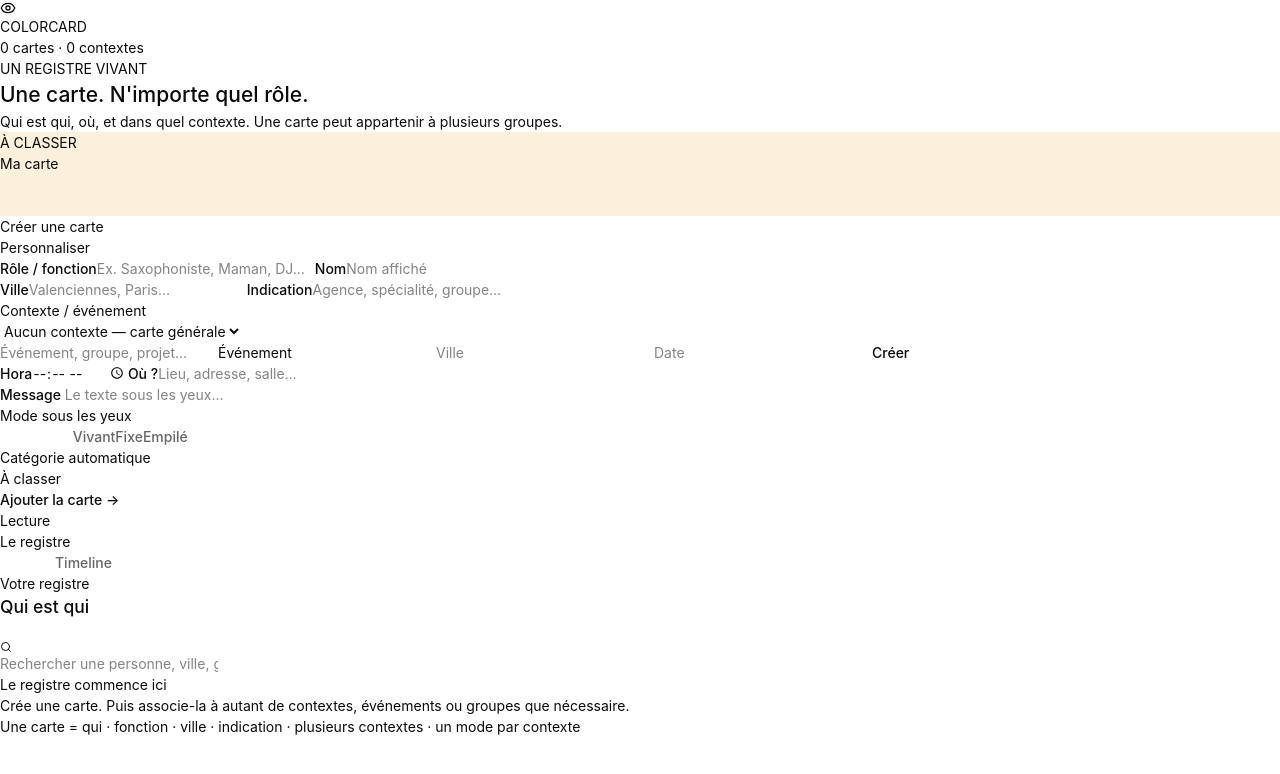
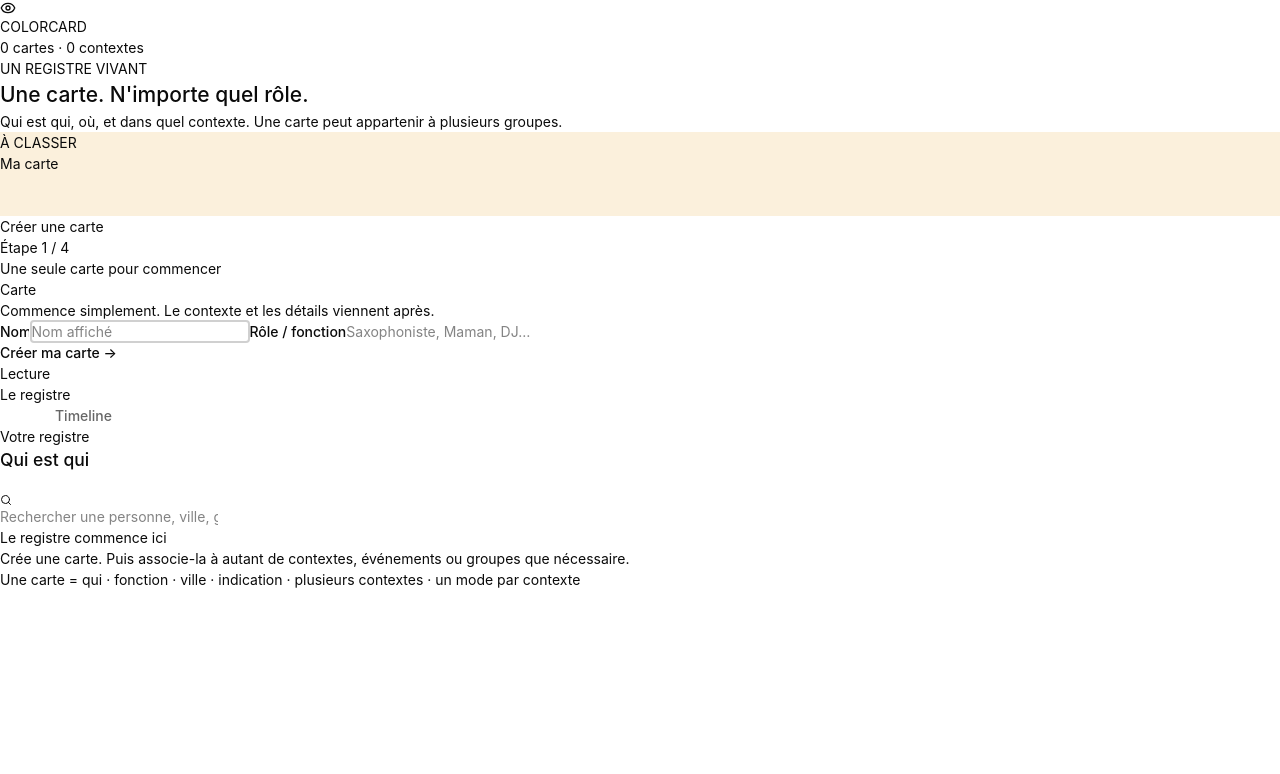
Before and after one commit to mattmezstitchlab/ColorCard, a React (Vite) app in the folder Interactive Eye-Following Card (Community)/: page / in a window 1280 px wide. Shown: the top 774 px of the page. Built offline with nearby package versions, Linux system fonts and the light colour scheme.

Commit message:
Simplify card creation into guided steps

```diff
--- a/Interactive Eye-Following Card (Community)/src/app/App.tsx
+++ b/Interactive Eye-Following Card (Community)/src/app/App.tsx
@@ -86,6 +86,7 @@ export default function App() {
   const [assignmentTime, setAssignmentTime] = useState("");
   const [assignmentLocation, setAssignmentLocation] = useState("");
   const [viewMode, setViewMode] = useState<"registry" | "timeline">("registry");
+  const [formStep, setFormStep] = useState(1);
   const [filter, setFilter] = useState("Toutes");
   const [search, setSearch] = useState("");
   const [newContextName, setNewContextName] = useState("");
@@ -143,6 +144,7 @@ export default function App() {
     setSelectedContextId("");
     setAssignmentTime("");
     setAssignmentLocation("");
+    setFormStep(1);
   };
 
   const createContext = () => {
@@ -184,6 +186,7 @@ export default function App() {
     };
     setCards((current) => [...current, card]);
     setActiveId(card.id);
+    setFormStep(2);
   };
 
   const updateActive = (patch: Partial<ColorCardRecord>) => {
@@ -291,137 +294,178 @@ export default function App() {
             </div>
 
             <div className="mt-4 border border-[#303030] bg-[#111] p-5">
+              {!activeCard ? (
+                <>
+                  <div className="mb-5 flex items-end justify-between gap-4">
+                    <div>
+                      <div className="text-[9px] uppercase tracking-[0.18em] text-[#666]">Créer une carte</div>
+                      <div className="mt-1 text-[13px] font-bold uppercase">Étape {formStep} / 4</div>
+                    </div>
+                    <div className="text-[8px] uppercase tracking-[0.12em] text-[#555]">Une seule carte pour commencer</div>
+                  </div>
+
+                  <div className="mb-5 flex gap-1">
+                    {[1, 2, 3, 4].map((step) => (
+                      <div key={step} className="h-1 flex-1" style={{ backgroundColor: step <= formStep ? "#fff" : "#303030" }} />
+                    ))}
+                  </div>
+
+                  {formStep === 1 && (
+                    <>
+                      <div className="mb-5">
+                        <div className="text-[8px] uppercase tracking-[0.14em] text-[#666]">Carte</div>
+                        <p className="mt-1 text-[11px] leading-5 text-[#888]">Commence simplement. Le contexte et les détails viennent après.</p>
+                      </div>
+                      <div className="grid gap-3 sm:grid-cols-2">
+                        <label className="block">
+                          <span className="mb-1 block text-[8px] uppercase tracking-[0.14em] text-[#666]">Nom</span>
+                          <input autoFocus value={name} onChange={(e) => setName(e.target.value)} placeholder="Nom affiché" className="w-full border border-[#303030] bg-[#1a1a1a] px-3 py-3 text-[11px] text-white outline-none focus:border-white" />
+                        </label>
+                        <label className="block">
+                          <span className="mb-1 block text-[8px] uppercase tracking-[0.14em] text-[#666]">Rôle / fonction</span>
+                          <input value={role} onChange={(e) => setRole(e.target.value)} placeholder="Saxophoniste, Maman, DJ…" onKeyDown={(e) => { if (e.key === "Enter" && name.trim() && role.trim()) createCard(); }} className="w-full border border-[#303030] bg-[#1a1a1a] px-3 py-3 text-[11px] text-white outline-none focus:border-white" />
+                        </label>
+                      </div>
+                      <div className="mt-5 flex justify-end">
+                        <button onClick={createCard} disabled={!role.trim() || !name.trim()} className="bg-white px-5 py-3 text-[9px] font-bold uppercase tracking-[0.12em] text-black disabled:cursor-not-allowed disabled:opacity-25">Créer ma carte →</button>
+                      </div>
+                    </>
+                  )}
+
+                  {formStep > 1 && (
+                    <div className="flex items-center justify-between">
+                      <button onClick={() => setFormStep((step) => Math.max(1, step - 1))} className="text-[9px] uppercase tracking-[0.1em] text-[#666] hover:text-white">← Retour</button>
+                    </div>
+                  )}
+                </>
+              ) : (
+                <>
                   <div className="mb-4 flex items-center justify-between">
                     <div>
-                  <div className="text-[9px] uppercase tracking-[0.18em] text-[#666]">{activeCard ? "Carte sélectionnée" : "Créer une carte"}</div>
-                  <div className="mt-1 text-[13px] font-bold uppercase">{activeCard ? activeCard.name : "Personnaliser"}</div>
+                      <div className="text-[9px] uppercase tracking-[0.18em] text-[#666]">Carte sélectionnée</div>
+                      <div className="mt-1 text-[13px] font-bold uppercase">{activeCard.name}</div>
                     </div>
-                {activeCard && <button onClick={resetEditor} className="text-[9px] uppercase tracking-[0.14em] text-[#666] hover:text-white">Nouvelle carte</button>}
+                    <button onClick={resetEditor} className="text-[9px] uppercase tracking-[0.14em] text-[#666] hover:text-white">Nouvelle carte</button>
                   </div>
 
+                  <div className="mb-5 flex gap-1">
+                    {[2, 3, 4].map((step) => (
+                      <button key={step} onClick={() => setFormStep(step)} className="h-1 flex-1" style={{ backgroundColor: formStep >= step ? "#fff" : "#303030" }} aria-label={`Étape ${step}`} />
+                    ))}
+                  </div>
+
+                  {formStep === 2 && (
+                    <div>
+                      <div className="mb-4">
+                        <div className="text-[8px] uppercase tracking-[0.14em] text-[#666]">Profil</div>
+                        <p className="mt-1 text-[11px] leading-5 text-[#888]">Ajoute maintenant les informations qui situent cette carte.</p>
+                      </div>
                       <div className="grid gap-3 sm:grid-cols-2">
                         <label className="block">
-                  <span className="mb-1 block text-[8px] uppercase tracking-[0.14em] text-[#666]">Rôle / fonction</span>
-                  <input value={role} onChange={(e) => setRole(e.target.value)} placeholder="Ex. Saxophoniste, Maman, DJ…" className="w-full border border-[#303030] bg-[#1a1a1a] px-3 py-2.5 text-[11px] text-white outline-none focus:border-white" />
-                </label>
-                <label className="block">
-                  <span className="mb-1 block text-[8px] uppercase tracking-[0.14em] text-[#666]">Nom</span>
-                  <input value={name} onChange={(e) => setName(e.target.value)} placeholder="Nom affiché" className="w-full border border-[#303030] bg-[#1a1a1a] px-3 py-2.5 text-[11px] text-white outline-none focus:border-white" />
-                </label>
-              </div>
-
-              <div className="mt-3 grid gap-3 sm:grid-cols-2">
-                <label className="block">
                           <span className="mb-1 block text-[8px] uppercase tracking-[0.14em] text-[#666]">Ville</span>
-                  <input value={city} onChange={(e) => setCity(e.target.value)} placeholder="Valenciennes, Paris…" className="w-full border border-[#303030] bg-[#1a1a1a] px-3 py-2.5 text-[11px] text-white outline-none focus:border-white" />
+                          <input value={city} onChange={(e) => { setCity(e.target.value); updateActive({ city: e.target.value }); }} placeholder="Valenciennes, Paris…" className="w-full border border-[#303030] bg-[#1a1a1a] px-3 py-3 text-[11px] text-white outline-none focus:border-white" />
                         </label>
                         <label className="block">
                           <span className="mb-1 block text-[8px] uppercase tracking-[0.14em] text-[#666]">Indication</span>
-                  <input value={details} onChange={(e) => setDetails(e.target.value)} placeholder="Agence, spécialité, groupe…" className="w-full border border-[#303030] bg-[#1a1a1a] px-3 py-2.5 text-[11px] text-white outline-none focus:border-white" />
+                          <input value={details} onChange={(e) => { setDetails(e.target.value); updateActive({ details: e.target.value }); }} placeholder="Agence, spécialité, groupe…" className="w-full border border-[#303030] bg-[#1a1a1a] px-3 py-3 text-[11px] text-white outline-none focus:border-white" />
                         </label>
                       </div>
+                      <div className="mt-5 flex justify-between">
+                        <button onClick={() => setFormStep(1)} className="text-[9px] uppercase tracking-[0.1em] text-[#666] hover:text-white">← Carte</button>
+                        <button onClick={() => setFormStep(3)} className="bg-white px-5 py-3 text-[9px] font-bold uppercase tracking-[0.12em] text-black">Contexte →</button>
+                      </div>
+                    </div>
+                  )}
 
-              <div className="mt-5 border-t border-[#242424] pt-4">
-                <div className="mb-2 flex items-center justify-between">
+                  {formStep === 3 && (
+                    <div>
+                      <div className="mb-4 flex items-center justify-between">
+                        <div>
                           <div className="text-[8px] uppercase tracking-[0.14em] text-[#666]">Contexte / événement</div>
-                  {activeCard && selectedContext && <button onClick={deleteAssignment} className="text-[8px] uppercase tracking-[0.1em] text-[#666] hover:text-white">Retirer de ce contexte</button>}
+                          <p className="mt-1 text-[11px] leading-5 text-[#888]">Une carte peut appartenir à plusieurs événements ou groupes.</p>
                         </div>
-                <div className="flex gap-2">
+                        {selectedContext && <button onClick={deleteAssignment} className="text-[8px] uppercase tracking-[0.1em] text-[#666] hover:text-white">Retirer</button>}
+                      </div>
+
                       <select value={selectedContextId} onChange={(e) => {
                         const id = e.target.value;
                         setSelectedContextId(id);
-                    const assignment = activeCard?.assignments.find((a) => a.contextId === id);
+                        const assignment = activeCard.assignments.find((a) => a.contextId === id);
                         if (assignment) {
                           setMessage(assignment.message);
                           setDisplayMode(assignment.displayMode);
                           setAssignmentTime(assignment.time ?? "");
                           setAssignmentLocation(assignment.location ?? "");
                         } else {
-                      setMessage(activeCard?.message ?? "");
-                      setDisplayMode(activeCard?.displayMode ?? "ticker");
+                          setMessage(activeCard.message);
+                          setDisplayMode(activeCard.displayMode);
                           setAssignmentTime("");
                           setAssignmentLocation("");
                         }
-                  }} className="min-w-0 flex-1 border border-[#303030] bg-[#1a1a1a] px-3 py-2.5 text-[10px] text-white outline-none focus:border-white">
+                      }} className="w-full border border-[#303030] bg-[#1a1a1a] px-3 py-3 text-[10px] text-white outline-none focus:border-white">
                         <option value="">Aucun contexte — carte générale</option>
                         {contexts.map((context) => <option key={context.id} value={context.id}>{context.name}{context.city ? ` · ${context.city}` : ""}</option>)}
                       </select>
+
+                      <div className="mt-3 grid gap-2 sm:grid-cols-[1.3fr_.8fr_.9fr_.8fr_auto]">
+                        <input value={newContextName} onChange={(e) => setNewContextName(e.target.value)} placeholder="Événement, groupe, projet…" className="w-full border border-[#303030] bg-[#1a1a1a] px-2 py-3 text-[10px] text-white outline-none focus:border-white" />
+                        <input value={newContextKind} onChange={(e) => setNewContextKind(e.target.value)} placeholder="Type" className="w-full border border-[#303030] bg-[#1a1a1a] px-2 py-3 text-[10px] text-white outline-none focus:border-white" />
+                        <input value={newContextCity} onChange={(e) => setNewContextCity(e.target.value)} placeholder="Ville" className="w-full border border-[#303030] bg-[#1a1a1a] px-2 py-3 text-[10px] text-white outline-none focus:border-white" />
+                        <input value={newContextDate} onChange={(e) => setNewContextDate(e.target.value)} placeholder="Date" className="w-full border border-[#303030] bg-[#1a1a1a] px-2 py-3 text-[10px] text-white outline-none focus:border-white" />
+                        <button onClick={createContext} disabled={!newContextName.trim()} className="border border-white px-4 py-3 text-[9px] font-bold uppercase tracking-[0.1em] text-white disabled:opacity-25">Créer</button>
                       </div>
 
-                <div className="mt-3 grid gap-2 sm:grid-cols-[1.3fr_.8fr_.9fr_.8fr_auto]">
-                  <input value={newContextName} onChange={(e) => setNewContextName(e.target.value)} placeholder="Événement, groupe, projet…" className="w-full border border-[#303030] bg-[#1a1a1a] px-3 py-2.5 text-[10px] text-white outline-none focus:border-white" />
-                  <input value={newContextKind} onChange={(e) => setNewContextKind(e.target.value)} placeholder="Type" className="w-full border border-[#303030] bg-[#1a1a1a] px-2 py-2.5 text-[10px] text-white outline-none focus:border-white" />
-                  <input value={newContextCity} onChange={(e) => setNewContextCity(e.target.value)} placeholder="Ville" className="w-full border border-[#303030] bg-[#1a1a1a] px-2 py-2.5 text-[10px] text-white outline-none focus:border-white" />
-                  <input value={newContextDate} onChange={(e) => setNewContextDate(e.target.value)} placeholder="Date" className="w-full border border-[#303030] bg-[#1a1a1a] px-2 py-2.5 text-[10px] text-white outline-none focus:border-white" />
-                  <button onClick={createContext} disabled={!newContextName.trim()} className="border border-white px-4 py-2.5 text-[9px] font-bold uppercase tracking-[0.1em] text-white disabled:opacity-25">Créer</button>
-                </div>
-
-                {contexts.length > 0 && (
-                  <div className="mt-3 flex flex-wrap gap-1.5">
-                    {contexts.map((context) => (
-                      <button key={context.id} onClick={() => setSelectedContextId(context.id)} className="border px-2 py-1 text-[8px] uppercase tracking-[0.08em]" style={{ borderColor: selectedContextId === context.id ? "#fff" : "#303030", color: selectedContextId === context.id ? "#fff" : "#666" }}>
-                        {context.name}
-                      </button>
-                    ))}
-                  </div>
-                )}
-              </div>
-
-              <div className="mt-4 grid gap-2 sm:grid-cols-[.55fr_1fr]">
+                      <div className="mt-3 grid gap-2 sm:grid-cols-2">
                         <label className="block">
-                  <span className="mb-1 block text-[8px] uppercase tracking-[0.14em] text-[#666]">Hora</span>
-                  <input type="time" value={assignmentTime} onChange={(e) => setAssignmentTime(e.target.value)} className="w-full border border-[#303030] bg-[#1a1a1a] px-3 py-2.5 text-[11px] text-white outline-none focus:border-white" />
+                          <span className="mb-1 block text-[8px] uppercase tracking-[0.14em] text-[#666]">Horaire</span>
+                          <input type="time" value={assignmentTime} onChange={(e) => setAssignmentTime(e.target.value)} className="w-full border border-[#303030] bg-[#1a1a1a] px-3 py-3 text-[11px] text-white outline-none focus:border-white" />
                         </label>
                         <label className="block">
                           <span className="mb-1 block text-[8px] uppercase tracking-[0.14em] text-[#666]">Où ?</span>
-                  <input value={assignmentLocation} onChange={(e) => setAssignmentLocation(e.target.value)} placeholder="Lieu, adresse, salle…" className="w-full border border-[#303030] bg-[#1a1a1a] px-3 py-2.5 text-[11px] text-white outline-none focus:border-white" />
+                          <input value={assignmentLocation} onChange={(e) => setAssignmentLocation(e.target.value)} placeholder="Lieu, adresse, salle…" className="w-full border border-[#303030] bg-[#1a1a1a] px-3 py-3 text-[11px] text-white outline-none focus:border-white" />
                         </label>
                       </div>
 
-              <div className="mt-4 flex items-end gap-2">
+                      <div className="mt-5 flex justify-between">
+                        <button onClick={() => setFormStep(2)} className="text-[9px] uppercase tracking-[0.1em] text-[#666] hover:text-white">← Profil</button>
+                        <button onClick={() => { if (selectedContextId) saveContextMessage(); setFormStep(4); }} className="bg-white px-5 py-3 text-[9px] font-bold uppercase tracking-[0.12em] text-black">Message →</button>
+                      </div>
+                    </div>
+                  )}
+
+                  {formStep === 4 && (
+                    <div>
+                      <div className="mb-4">
+                        <div className="text-[8px] uppercase tracking-[0.14em] text-[#666]">Message & affichage</div>
+                        <p className="mt-1 text-[11px] leading-5 text-[#888]">Le texte sous les yeux peut changer selon le contexte.</p>
+                      </div>
+                      <div className="flex items-end gap-2">
                         <label className="min-w-0 flex-1">
-                  <span className="mb-1 block text-[8px] uppercase tracking-[0.14em] text-[#666]">
-                    Message {selectedContext ? `pour « ${selectedContext.name} »` : ""}
-                  </span>
-                  <input value={message} onChange={(e) => setMessage(e.target.value)} onKeyDown={(e) => { if (e.key === "Enter") selectedContext ? saveContextMessage() : activeCard && updateActive({ message: message.trim() }); }} placeholder="Le texte sous les yeux…" className="w-full border border-[#303030] bg-[#1a1a1a] px-3 py-2.5 text-[11px] text-white outline-none focus:border-white" />
+                          <span className="mb-1 block text-[8px] uppercase tracking-[0.14em] text-[#666]">Message {selectedContext ? `pour « ${selectedContext.name} »` : ""}</span>
+                          <input value={message} onChange={(e) => setMessage(e.target.value)} placeholder="Le texte sous les yeux…" className="w-full border border-[#303030] bg-[#1a1a1a] px-3 py-3 text-[11px] text-white outline-none focus:border-white" />
                         </label>
-                {activeCard && (
-                  <button onClick={() => selectedContext ? saveContextMessage() : updateActive({ message: message.trim() })} className="flex h-[37px] items-center gap-1.5 border border-white px-3 text-[9px] font-bold uppercase tracking-[0.1em] hover:bg-white hover:text-black">
-                    <Plus size={12} /> Instantané
-                  </button>
-                )}
+                        <button onClick={() => selectedContext ? saveContextMessage() : updateActive({ message: message.trim() })} className="flex h-[40px] items-center gap-1.5 border border-white px-3 text-[9px] font-bold uppercase tracking-[0.1em] hover:bg-white hover:text-black"><Plus size={12} /> Enregistrer</button>
                       </div>
 
                       <div className="mt-4">
-                <div className="mb-2 flex items-center justify-between">
-                  <div className="text-[8px] uppercase tracking-[0.14em] text-[#666]">Mode sous les yeux</div>
-                  {selectedContext && <div className="text-[8px] uppercase tracking-[0.1em] text-[#555]">lié à {selectedContext.name}</div>}
-                </div>
+                        <div className="mb-2 text-[8px] uppercase tracking-[0.14em] text-[#666]">Mode sous les yeux</div>
                         <div className="grid grid-cols-4 gap-1.5">
                           {(Object.keys(MODE_LABELS) as DisplayMode[]).map((mode) => (
-                    <button key={mode} onClick={() => updateContextMode(mode)} className="border px-2 py-2 text-[8px] uppercase tracking-[0.08em]" style={{ borderColor: visibleMode === mode ? "#fff" : "#303030", color: visibleMode === mode ? "#fff" : "#666" }}>
+                            <button key={mode} onClick={() => updateContextMode(mode)} className="border px-2 py-2.5 text-[8px] uppercase tracking-[0.08em]" style={{ borderColor: visibleMode === mode ? "#fff" : "#303030", color: visibleMode === mode ? "#fff" : "#666" }}>
                               {MODE_LABELS[mode]}
                             </button>
                           ))}
                         </div>
                       </div>
 
-              <div className="mt-4 flex items-center justify-between border-t border-[#242424] pt-4">
-                <div>
-                  <div className="text-[8px] uppercase tracking-[0.14em] text-[#666]">Catégorie automatique</div>
-                  <div className="mt-1 flex items-center gap-2 text-[10px]">
-                    <i className="h-2 w-2" style={{ backgroundColor: activeCard?.color ?? previewColor }} />
-                    {activeCard?.category ?? previewCategory}
+                      <div className="mt-5 flex justify-between border-t border-[#242424] pt-4">
+                        <button onClick={() => setFormStep(3)} className="text-[9px] uppercase tracking-[0.1em] text-[#666] hover:text-white">← Contexte</button>
+                        <button onClick={() => setFormStep(2)} className="border border-[#303030] px-4 py-2.5 text-[9px] uppercase tracking-[0.12em] text-[#888] hover:border-white hover:text-white">Modifier le profil</button>
                       </div>
                     </div>
-                {!activeCard ? (
-                  <button onClick={createCard} disabled={!role.trim() || !name.trim()} className="bg-white px-5 py-2.5 text-[9px] font-bold uppercase tracking-[0.12em] text-black disabled:cursor-not-allowed disabled:opacity-25">
-                    Ajouter la carte →
-                  </button>
-                ) : (
-                  <button onClick={resetEditor} className="border border-[#303030] px-4 py-2.5 text-[9px] uppercase tracking-[0.12em] text-[#888] hover:border-white hover:text-white">Terminer</button>
                   )}
-              </div>
+                </>
+              )}
             </div>
           </div>
         </section>
```
Lines whose indentation alone changed are shown as unchanged.
